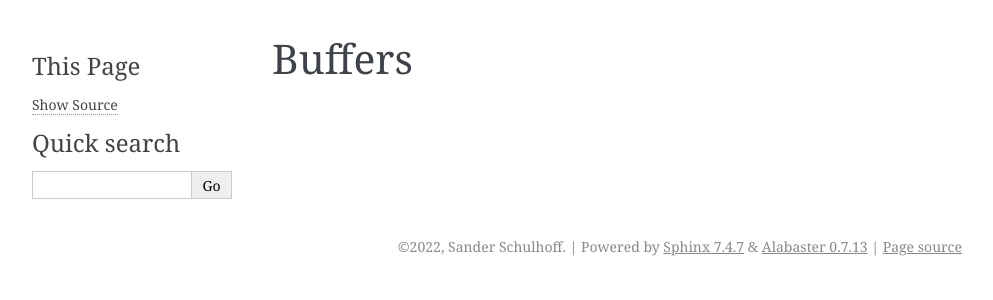
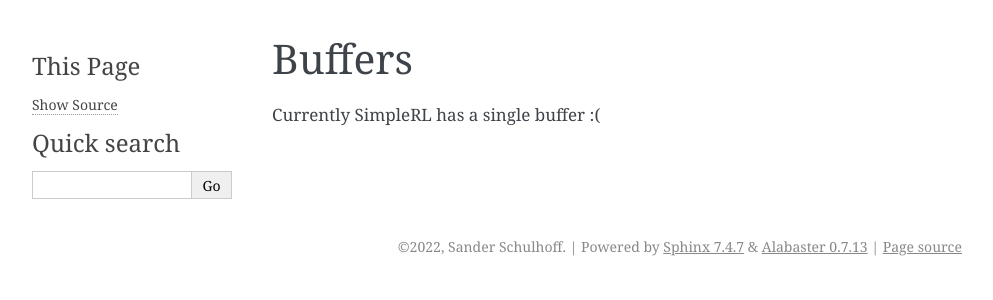
Before and after one commit to trigaten/SimpleRL, a Sphinx documentation site: the page built from docs/buffers.rst, in a window 1280 px wide. Shown: the top 300 px of the page, without its empty margins (148-1141 px from the left). Built offline with Sphinx 7.4.7, drawn with Linux system fonts in a browser that asks for light colours.

Commit message:
docs: buffer note

```diff
--- a/docs/buffers.rst
+++ b/docs/buffers.rst
@@ -1,2 +1,4 @@
 Buffers
 ==========
+
+Currently SimpleRL has a single buffer :(
```
